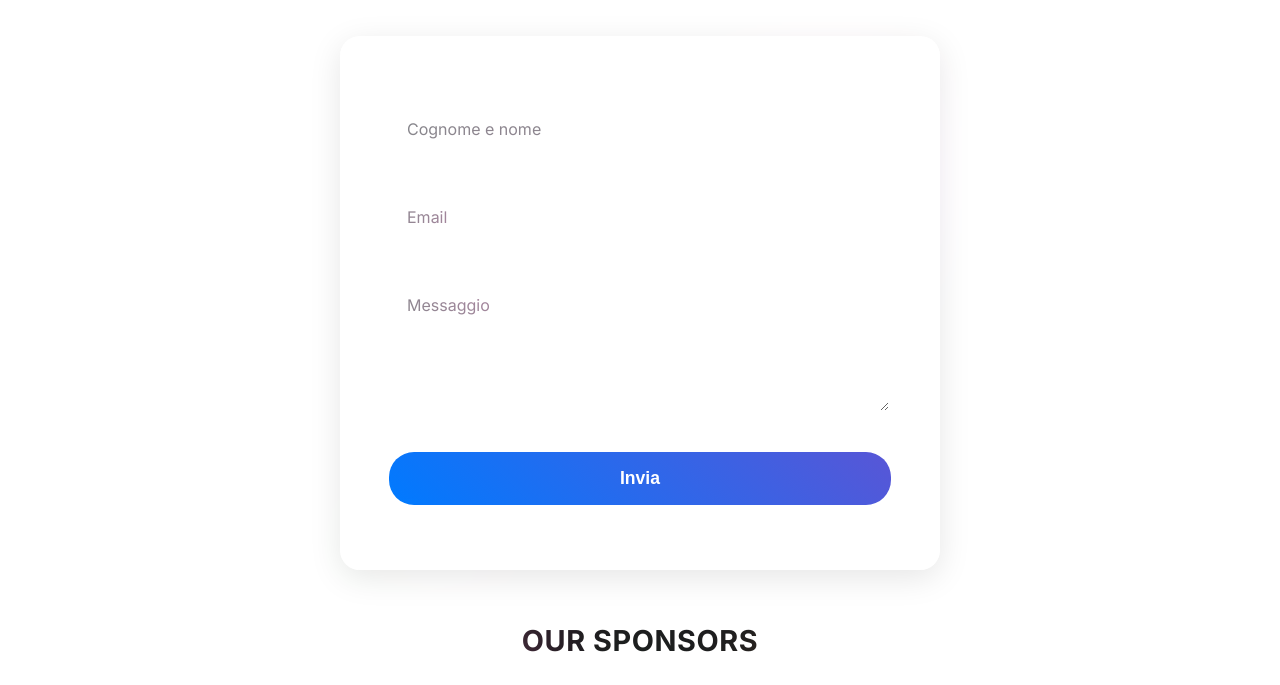
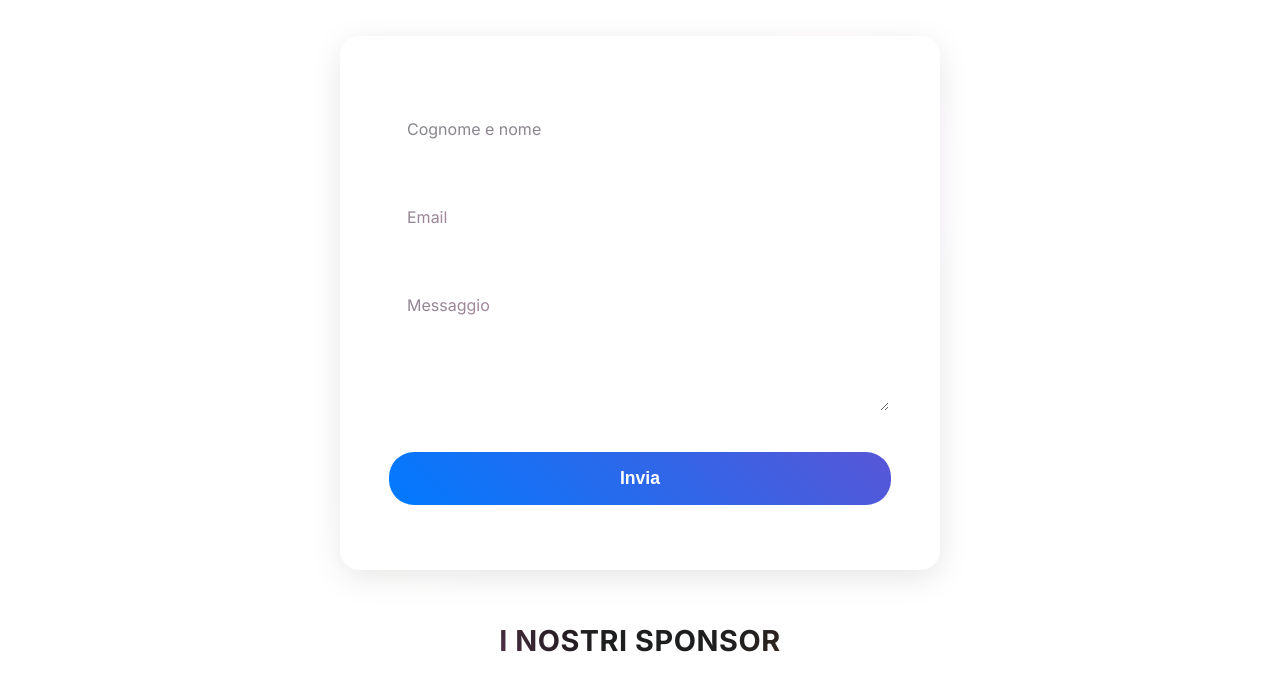
Before and after one commit to JuMeme/VirtualReality, a plain HTML site: page contatti.html in a window 1280 px wide. Shown: the part 201-886 px from the top of the page. Drawn offline with Linux system fonts and the light colour scheme.

Commit message:
update sponsor

```diff
--- a/contatti.html
+++ b/contatti.html
@@ -46,7 +46,7 @@
       </form>
 
       <section class="sponsors">
-        <h2 class="sponsors-title">OUR SPONSORS</h2>
+        <h2 class="sponsors-title">I NOSTRI SPONSOR</h2>
         <div class="sponsors-wrapper">
           <div class="sponsors-track">
             <a class="sponsor-card" href="https://lupocarico.github.io/sitohdmi/" target="_blank" rel="noopener noreferrer">
```
